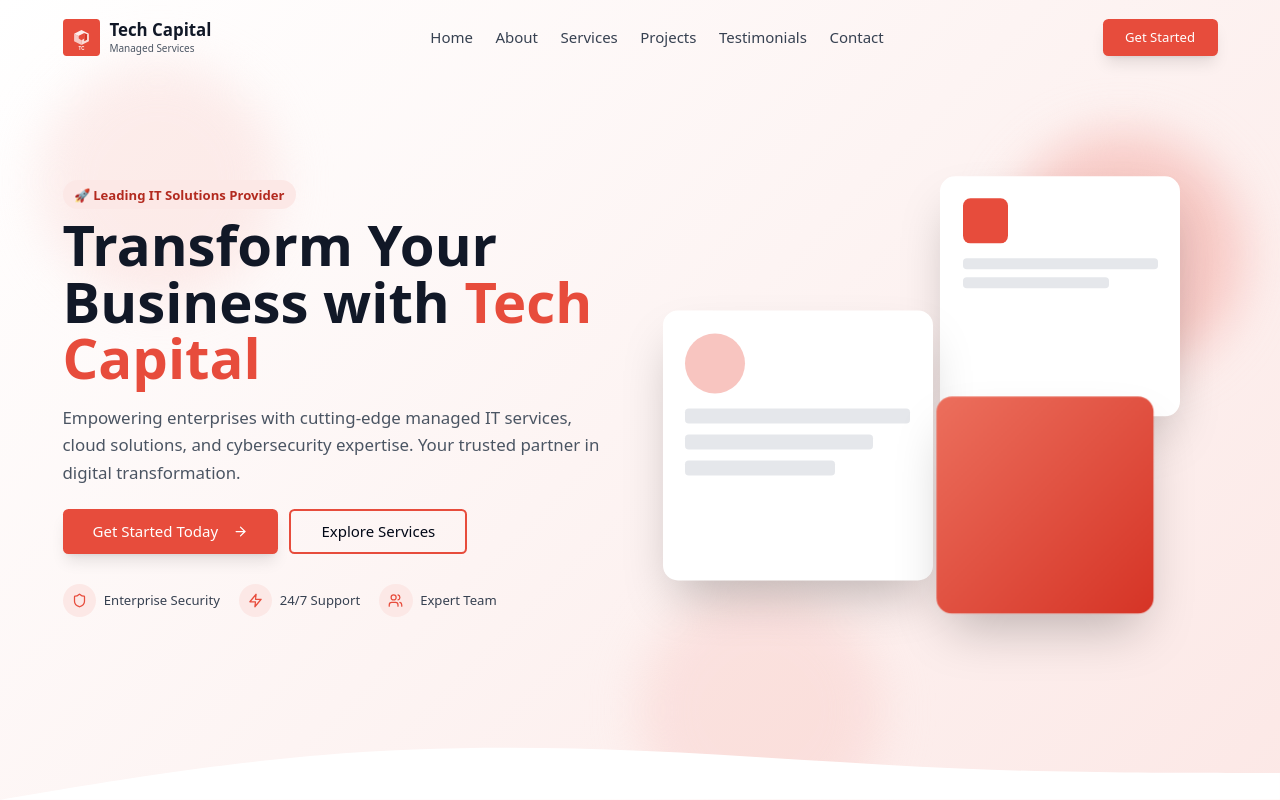
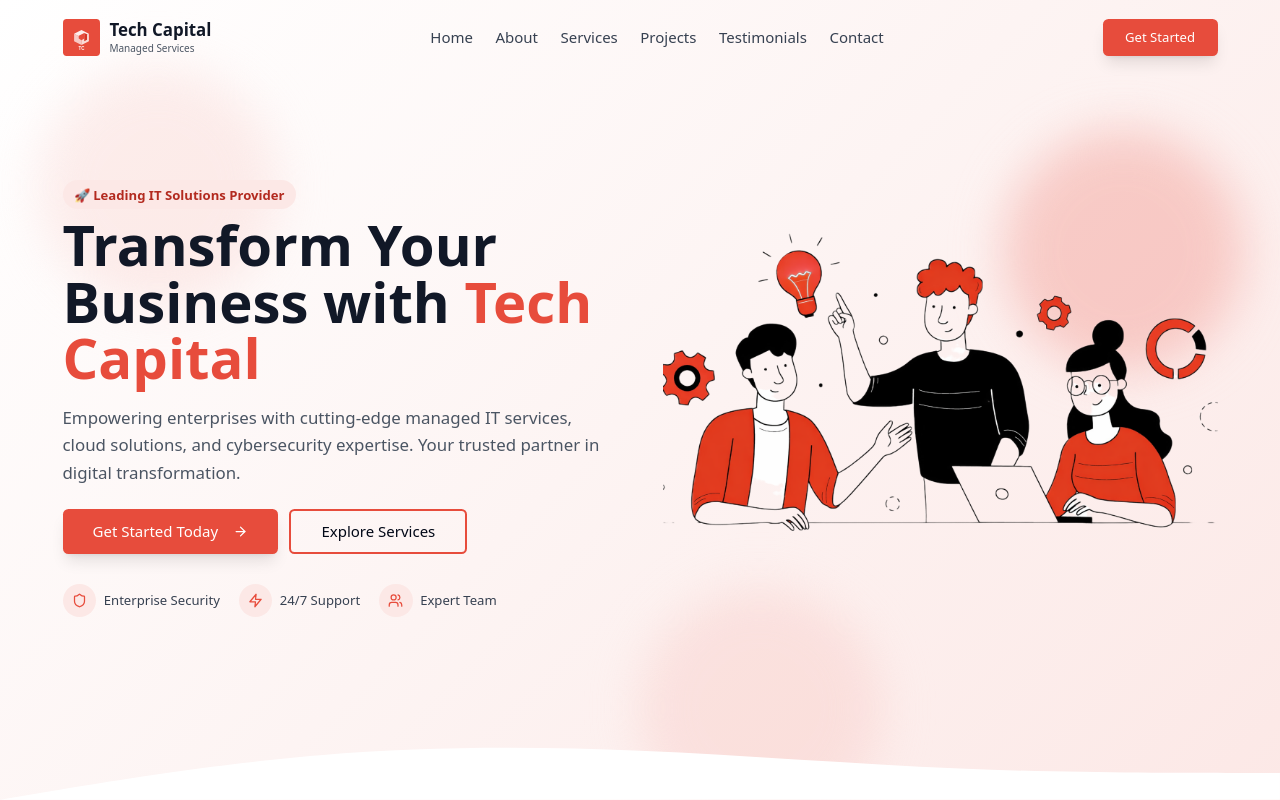
Before and after one commit to Senuda004/tech-capital-web-v2, a Next.js app: page / in a window 1280 px wide. Shown: the top 800 px of the page. Built offline with nearby package versions, Linux system fonts and the light colour scheme.

Commit message:
Refactor code structure for improved readability and maintainability

```diff
--- a/app/page.tsx
+++ b/app/page.tsx
@@ -15,9 +15,9 @@ export default function Home() {
       <About />
       <Services />
       <Stats />
-      <Projects />
+      {/* <Projects /> */}
       <Testimonials />
-      <ClientCompanies />
+      {/* <ClientCompanies /> */}
       <CTA />
       <Contact />
     </>
--- a/components/sections/Hero.tsx
+++ b/components/sections/Hero.tsx
@@ -2,6 +2,7 @@
 
 import React from "react";
 import Link from "next/link";
+import Image from "next/image";
 import { motion } from "framer-motion";
 import { ArrowRight, Shield, Zap, Users } from "lucide-react";
 import { Button } from "@/components/ui/button";
@@ -105,35 +106,19 @@ const Hero = () => {
             transition={{ duration: 0.8, delay: 0.3 }}
             className="relative hidden lg:block"
           >
-            <div className="relative w-full h-[500px]">
-              {/* Floating Cards */}
-              <motion.div
-                animate={{ y: [0, -20, 0] }}
-                transition={{ duration: 4, repeat: Infinity, ease: "easeInOut" }}
-                className="absolute top-10 right-10 w-64 h-64 bg-white rounded-2xl shadow-2xl p-6 transform rotate-6"
-              >
-                <div className="w-12 h-12 bg-primary rounded-lg mb-4"></div>
-                <div className="h-3 bg-gray-200 rounded mb-2"></div>
-                <div className="h-3 bg-gray-200 rounded w-3/4"></div>
-              </motion.div>
-
-              <motion.div
-                animate={{ y: [0, 20, 0] }}
-                transition={{ duration: 5, repeat: Infinity, ease: "easeInOut", delay: 1 }}
-                className="absolute bottom-20 left-0 w-72 h-72 bg-white rounded-2xl shadow-2xl p-6 transform -rotate-6"
-              >
-                <div className="w-16 h-16 bg-primary-200 rounded-full mb-4"></div>
-                <div className="h-4 bg-gray-200 rounded mb-3"></div>
-                <div className="h-4 bg-gray-200 rounded mb-3 w-5/6"></div>
-                <div className="h-4 bg-gray-200 rounded w-4/6"></div>
-              </motion.div>
-
-              <motion.div
-                animate={{ scale: [1, 1.05, 1] }}
-                transition={{ duration: 3, repeat: Infinity, ease: "easeInOut" }}
-                className="absolute top-1/2 left-1/2 transform -translate-x-1/2 -translate-y-1/2 w-56 h-56 bg-gradient-to-br from-primary-400 to-primary-600 rounded-2xl shadow-2xl"
-              ></motion.div>
-            </div>
+            <motion.div
+              animate={{ y: [0, -10, 0] }}
+              transition={{ duration: 4, repeat: Infinity, ease: "easeInOut" }}
+              className="relative w-full h-[600px]"
+            >
+              <Image
+                src="/Hero.png"
+                alt="IT Team working together"
+                fill
+                className="object-contain"
+                priority
+              />
+            </motion.div>
           </motion.div>
         </div>
       </div>
```
Also changed, not shown: public/Hero.png (added).
